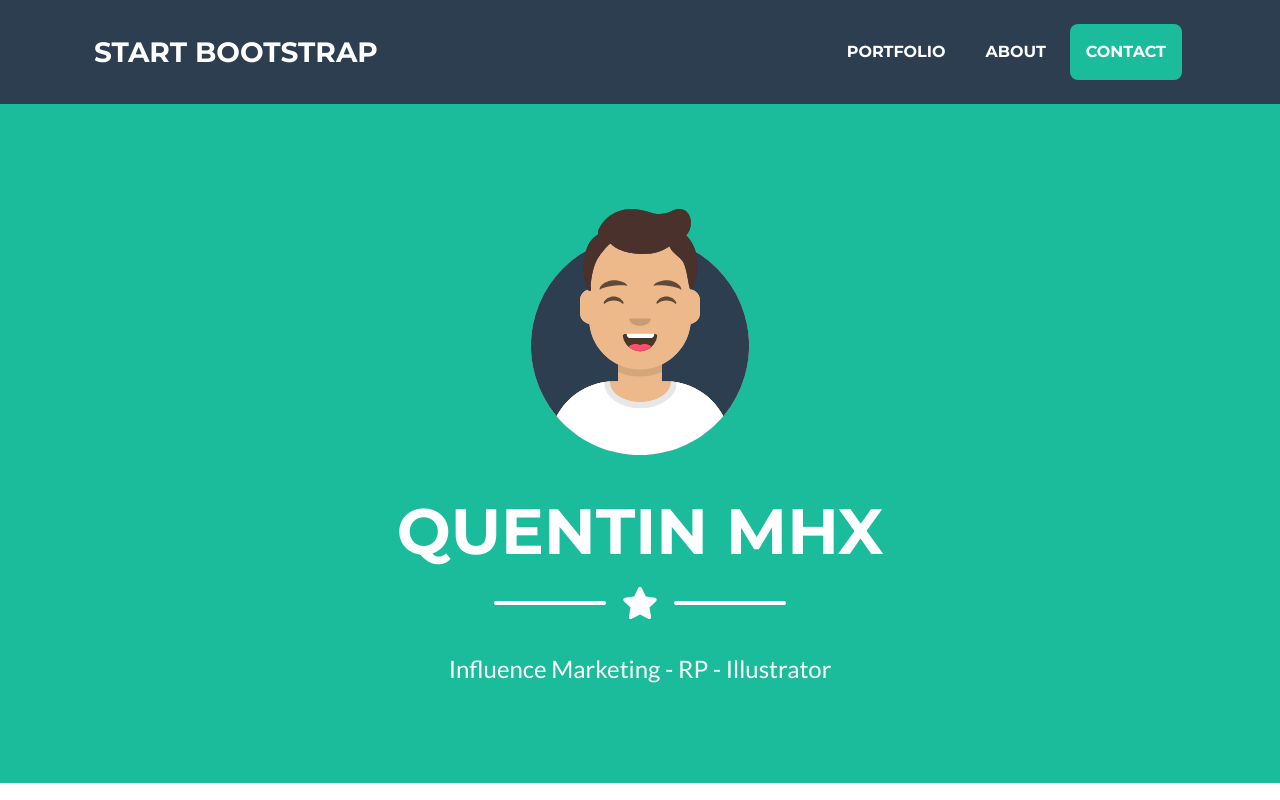
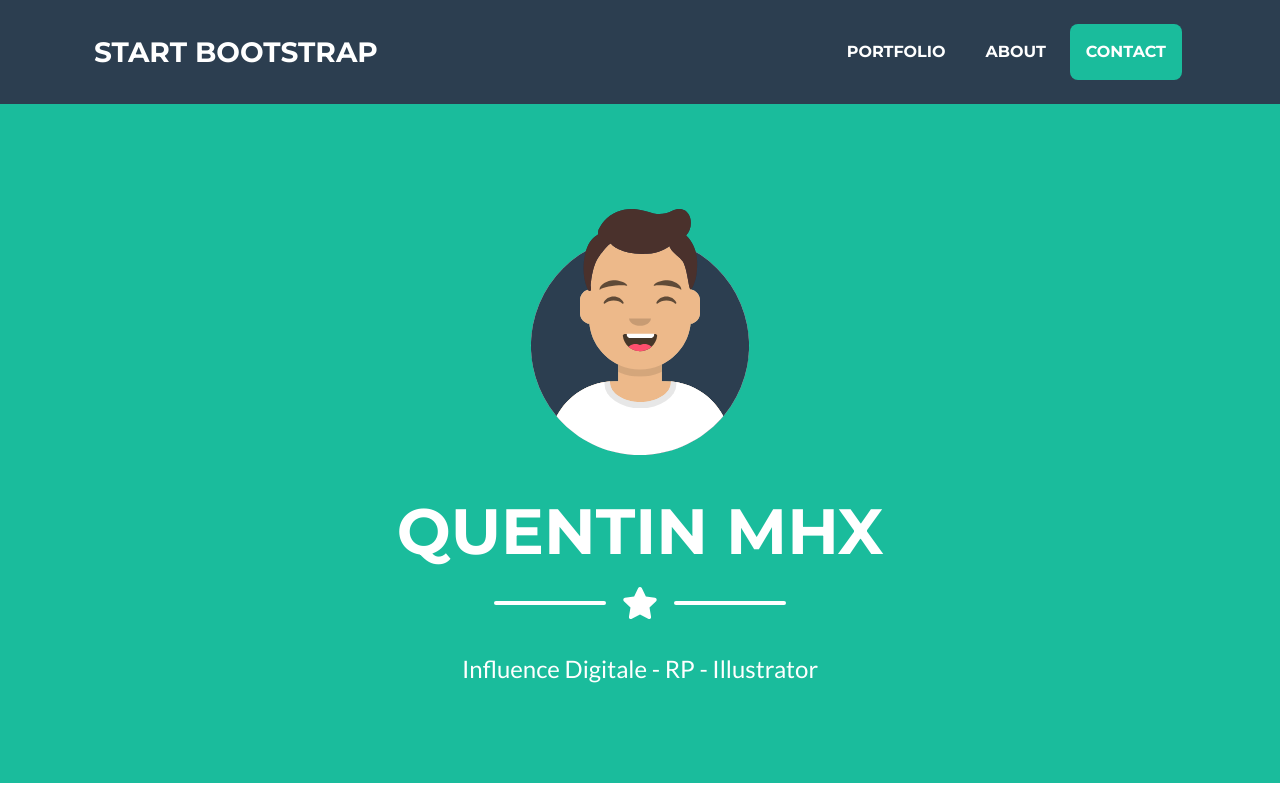
Before and after one commit to Quentin-MHX/Quentin-MHX.github.io, a plain HTML site: page index.html in a window 1280 px wide. Shown: the top 800 px of the page. Drawn offline with nearby package versions, Linux system fonts and the light colour scheme.

Commit message:
Update index.html

```diff
--- a/index.html
+++ b/index.html
@@ -48,7 +48,7 @@
                     <div class="divider-custom-line"></div>
                 </div>
                 <!-- Masthead Subheading-->
-                <p class="masthead-subheading font-weight-light mb-0">Influence Marketing - RP - Illustrator</p>
+                <p class="masthead-subheading font-weight-light mb-0">Influence Digitale - RP - Illustrator</p>
             </div>
         </header>
         <!-- Portfolio Section-->
```
